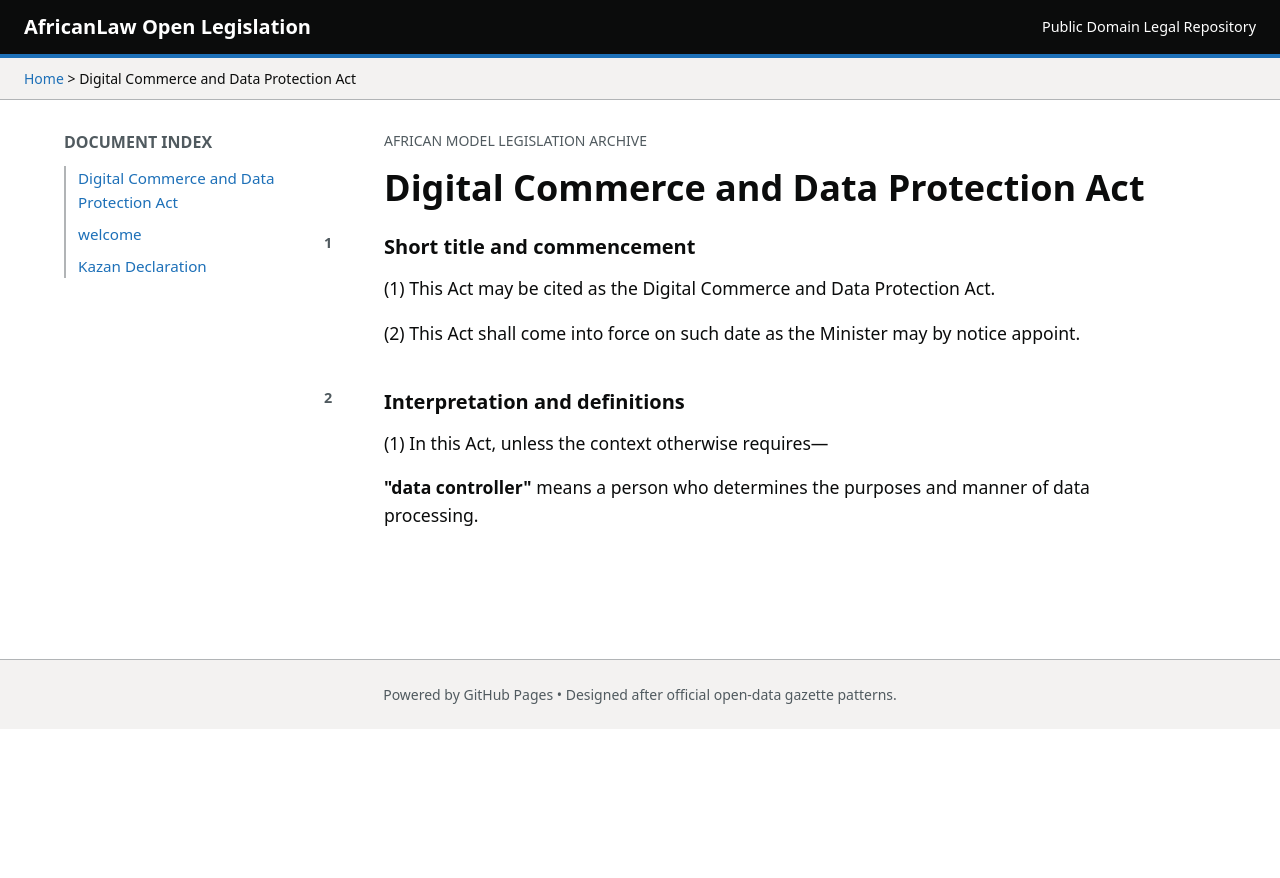
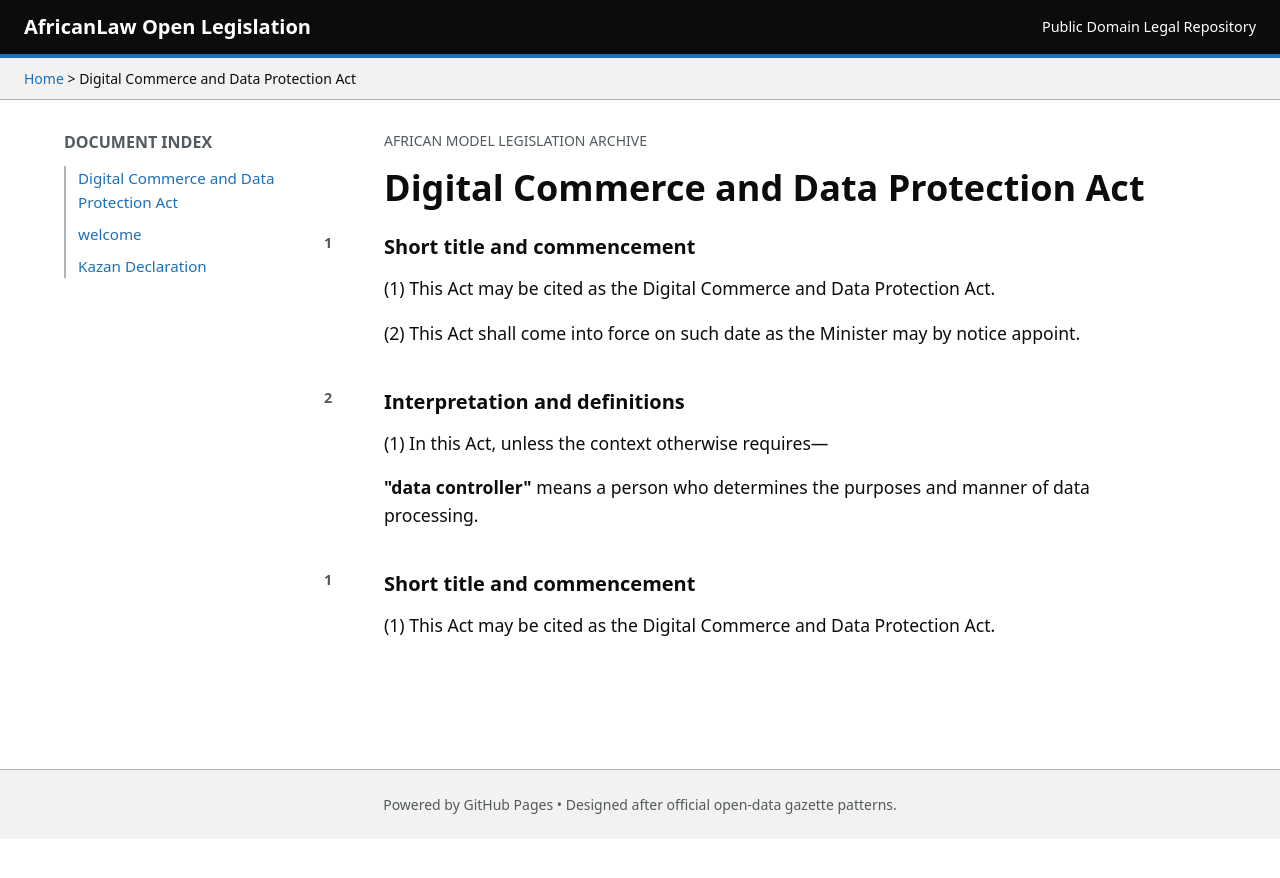
Before and after one commit to yesafrikaweb/africanlaw, a Jekyll site: the page built from _posts/2026-11-02-digital-commerce-act.md, in a window 1280 px wide. Shown: the top 878 px of the page. Built offline with Jekyll 4.4.1, drawn with Linux system fonts in a browser that asks for light colours.

Commit message:
Update 2026-11-02-digital-commerce-act.md

```diff
--- a/_posts/2026-11-02-digital-commerce-act.md
+++ b/_posts/2026-11-02-digital-commerce-act.md
@@ -16,3 +17,9 @@ title: "Digital Commerce and Data Protection Act"
     <p class="provision-text">(1) In this Act, unless the context otherwise requires—</p>
     <p class="provision-text"><strong>"data controller"</strong> means a person who determines the purposes and manner of data processing.</p>
 </div>
+
+<div id="section-1" class="section-block">
+    <span class="section-number">1</span>
+    <h2 class="section-header">Short title and commencement</h2>
+    <p class="provision-text">(1) This Act may be cited as the Digital Commerce and Data Protection Act.</p>
+</div>
```
Also changed, not shown: other parts of _posts/2026-11-02-digital-commerce-act.md (+1 -0 lines).
